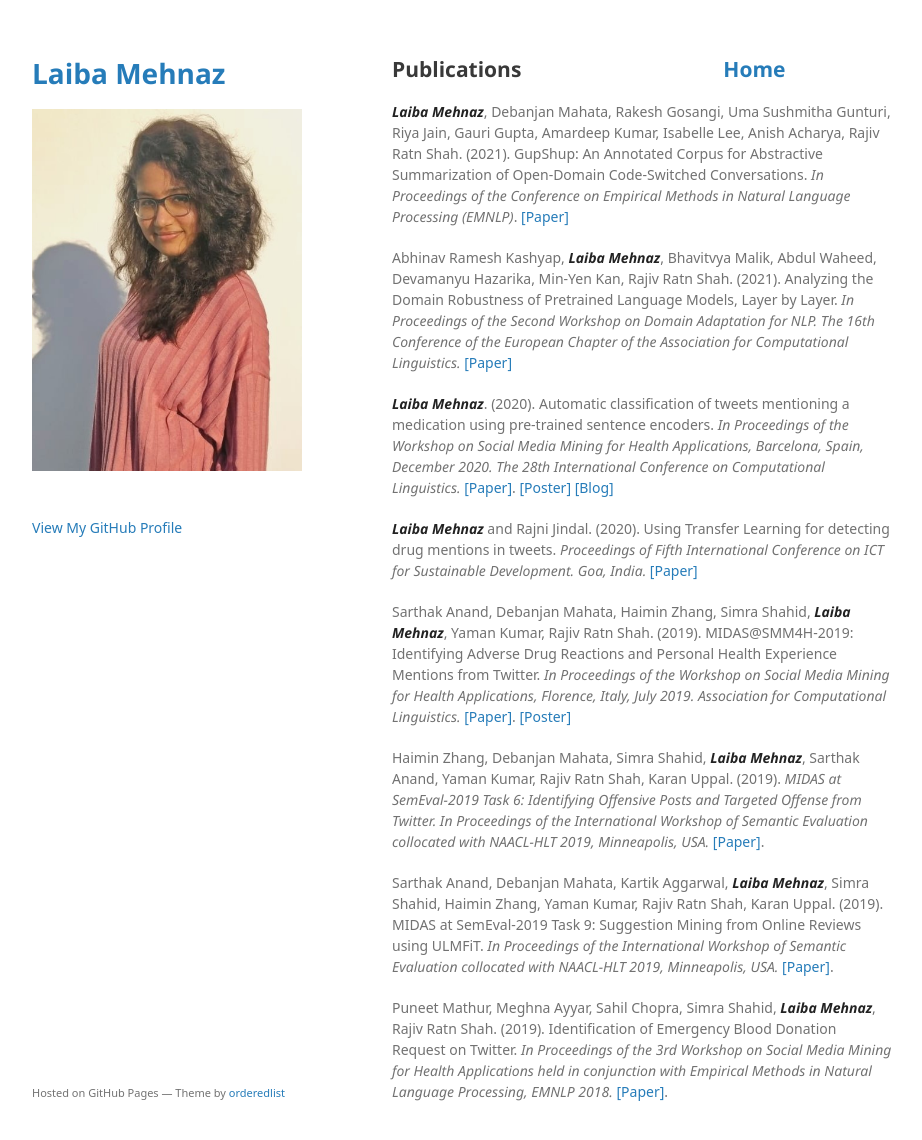
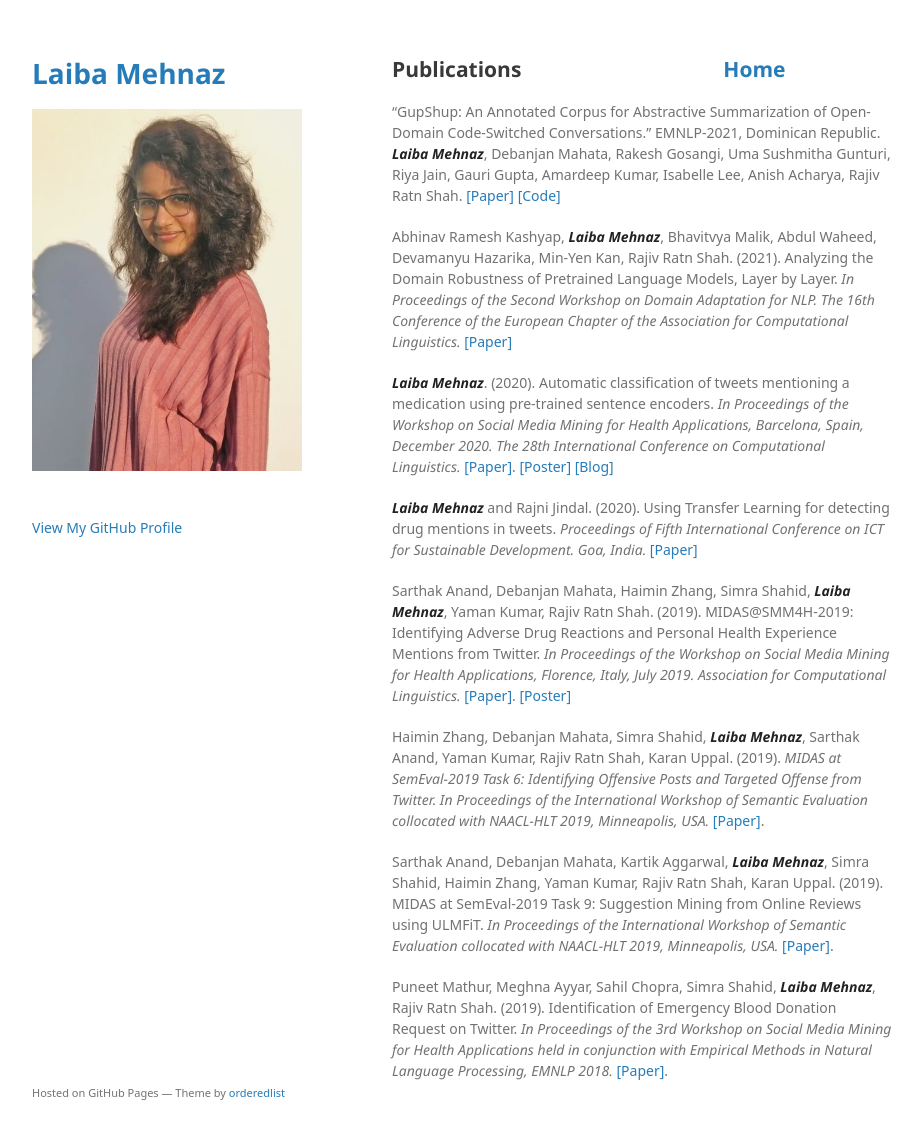
Before and after one commit to laibamehnaz/laibamehnaz.github.io, a Jekyll site: the page built from publication.md, in a window 1280 px wide and 1172 px high. Shown: the top 1140 px of the window, without its empty margins (178-1100 px from the left). Built offline with Jekyll 4.4.1, drawn with Linux system fonts in a browser that asks for light colours; some web fonts are replaced; the repository's description, which GitHub fills in, is left out; our own code applies the rules of GitHub Pages for plain Markdown files.

Commit message:
Update publication.md

```diff
--- a/publication.md
+++ b/publication.md
@@ -5,9 +5,11 @@ layout: default
 
 ## Publications  &nbsp;   &nbsp;   &nbsp;   &nbsp;   &nbsp;   &nbsp;   &nbsp;   &nbsp;   &nbsp;     &nbsp;   &nbsp;   &nbsp;   &nbsp;   &nbsp;   &nbsp;   &nbsp;   &nbsp;   &nbsp;      [Home](./)
 
-***Laiba Mehnaz***, Debanjan Mahata, Rakesh Gosangi, Uma Sushmitha Gunturi, Riya Jain, Gauri Gupta,
-Amardeep Kumar, Isabelle Lee, Anish Acharya, Rajiv Ratn Shah. (2021). GupShup: An Annotated Corpus for
-Abstractive Summarization of Open-Domain Code-Switched Conversations. *In Proceedings of the Conference on Empirical Methods in Natural Language Processing (EMNLP)*.  [[Paper]](https://arxiv.org/abs/2104.08578)
+“GupShup: An Annotated Corpus for Abstractive Summarization of Open-Domain Code-Switched
+Conversations.”
+EMNLP-2021, Dominican Republic.
+***Laiba Mehnaz***, Debanjan Mahata, Rakesh Gosangi, Uma Sushmitha Gunturi, Riya Jain, Gauri Gupta, Amardeep
+Kumar, Isabelle Lee, Anish Acharya, Rajiv Ratn Shah.  [[Paper]](https://aclanthology.org/2021.emnlp-main.499/) [[Code]](https://github.com/midas-research/gupshup)
 
 Abhinav Ramesh Kashyap, ***Laiba Mehnaz***, Bhavitvya Malik, Abdul Waheed, Devamanyu Hazarika, Min-Yen
 Kan, Rajiv Ratn Shah. (2021). Analyzing the Domain Robustness of Pretrained Language Models, Layer by
```
